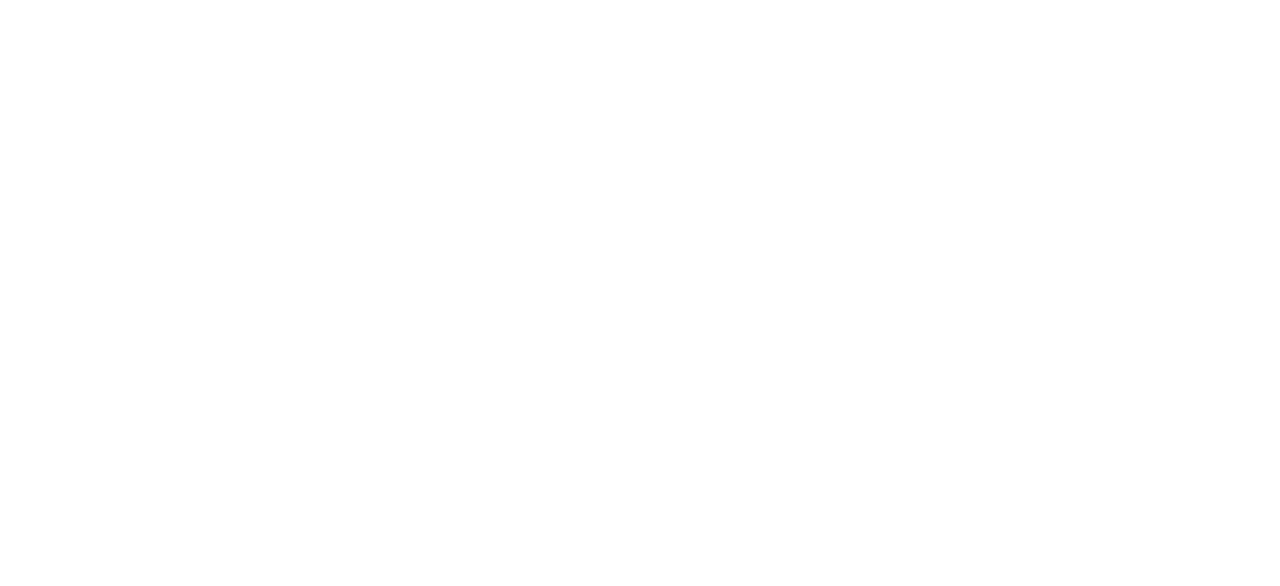
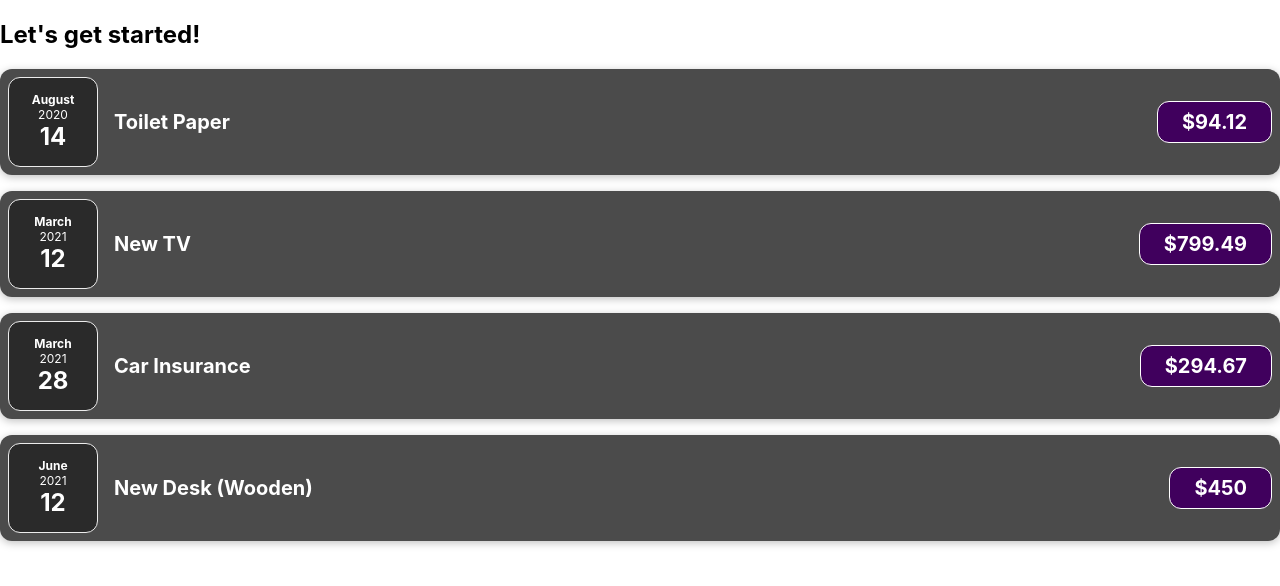
Before and after one commit to Yasser-Shehab/Expenses-Project, a React (Create React App) app: page / in a window 1280 px wide. Shown: the top 586 px of the page. Built offline with nearby package versions, Linux system fonts and the light colour scheme.

Commit message:
Added Expenses

```diff
--- a/src/App.js
+++ b/src/App.js
@@ -1,7 +1,38 @@
 import "./App.css";
+import ExpenseItem from "./components/ExpenseItem/ExpenseItem";
 
 function App() {
-  return <div className="App"></div>;
+  const expenses = [
+    {
+      id: "e1",
+      title: "Toilet Paper",
+      amount: 94.12,
+      date: new Date(2020, 7, 14),
+    },
+    { id: "e2", title: "New TV", amount: 799.49, date: new Date(2021, 2, 12) },
+    {
+      id: "e3",
+      title: "Car Insurance",
+      amount: 294.67,
+      date: new Date(2021, 2, 28),
+    },
+    {
+      id: "e4",
+      title: "New Desk (Wooden)",
+      amount: 450,
+      date: new Date(2021, 5, 12),
+    },
+  ];
+
+  return (
+    <div>
+      <h2>Let's get started!</h2>
+      <ExpenseItem title={expenses[0].title} amount={expenses[0].amount} date={expenses[0].date} />
+      <ExpenseItem title={expenses[1].title} amount={expenses[1].amount} date={expenses[1].date} />
+      <ExpenseItem title={expenses[2].title} amount={expenses[2].amount} date={expenses[2].date} />
+      <ExpenseItem title={expenses[3].title} amount={expenses[3].amount} date={expenses[3].date} />
+    </div>
+  );
 }
 
 export default App;
--- /dev/null
+++ b/src/components/ExpenseDate/ExpenseDate.css
@@ -0,0 +1,26 @@
+.expense-date {
+  display: flex;
+  flex-direction: column;
+  width: 5.5rem;
+  height: 5.5rem;
+  border: 1px solid #ececec;
+  background-color: #2a2a2a;
+  color: white;
+  border-radius: 12px;
+  align-items: center;
+  justify-content: center;
+}
+
+.expense-date__month {
+  font-size: 0.75rem;
+  font-weight: bold;
+}
+
+.expense-date__year {
+  font-size: 0.75rem;
+}
+
+.expense-date__day {
+  font-size: 1.5rem;
+  font-weight: bold;
+}
--- /dev/null
+++ b/src/components/ExpenseDate/ExpenseDate.jsx
@@ -0,0 +1,17 @@
+import "./ExpenseDate.css";
+
+function ExpenseDate(props) {
+  const month = props.date.toLocaleString("en-US", { month: "long" });
+  const day = props.date.toLocaleString("en-US", { day: "2-digit" });
+  const year = props.date.getFullYear();
+
+  return (
+    <div className="expense-date">
+      <div className="expense-date__month">{month}</div>
+      <div className="expense-date__year">{year}</div>
+      <div className="expense-date__day">{day}</div>
+    </div>
+  );
+}
+
+export default ExpenseDate;
--- /dev/null
+++ b/src/components/ExpenseItem/ExpenseItem.css
@@ -0,0 +1,56 @@
+.expense-item {
+  display: flex;
+  justify-content: space-between;
+  align-items: center;
+  box-shadow: 0 2px 8px rgba(0, 0, 0, 0.25);
+  padding: 0.5rem;
+  margin: 1rem 0;
+  border-radius: 12px;
+  background-color: #4b4b4b;
+}
+
+.expense-item__description {
+  display: flex;
+  flex-direction: column;
+  gap: 1rem;
+  align-items: flex-end;
+  flex-flow: column-reverse;
+  justify-content: flex-start;
+  flex: 1;
+}
+
+.expense-item h2 {
+  color: #3a3a3a;
+  font-size: 1rem;
+  flex: 1;
+  margin: 0 1rem;
+  color: white;
+}
+
+.expense-item__price {
+  font-size: 1rem;
+  font-weight: bold;
+  color: white;
+  background-color: #40005d;
+  border: 1px solid white;
+  padding: 0.5rem;
+  border-radius: 12px;
+}
+
+@media (min-width: 580px) {
+  .expense-item__description {
+    flex-direction: row;
+    align-items: center;
+    justify-content: flex-start;
+    flex: 1;
+  }
+
+  .expense-item__description h2 {
+    font-size: 1.25rem;
+  }
+
+  .expense-item__price {
+    font-size: 1.25rem;
+    padding: 0.5rem 1.5rem;
+  }
+}
--- /dev/null
+++ b/src/components/ExpenseItem/ExpenseItem.jsx
@@ -0,0 +1,16 @@
+import "./ExpenseItem.css";
+import ExpenseDate from "../ExpenseDate/ExpenseDate";
+
+function ExpenseItem(props) {
+  return (
+    <div className="expense-item">
+      <ExpenseDate date={props.date} />
+      <div className="expense-item__description">
+        <h2>{props.title}</h2>
+        <div className="expense-item__price">${props.amount}</div>
+      </div>
+    </div>
+  );
+}
+
+export default ExpenseItem;
```
